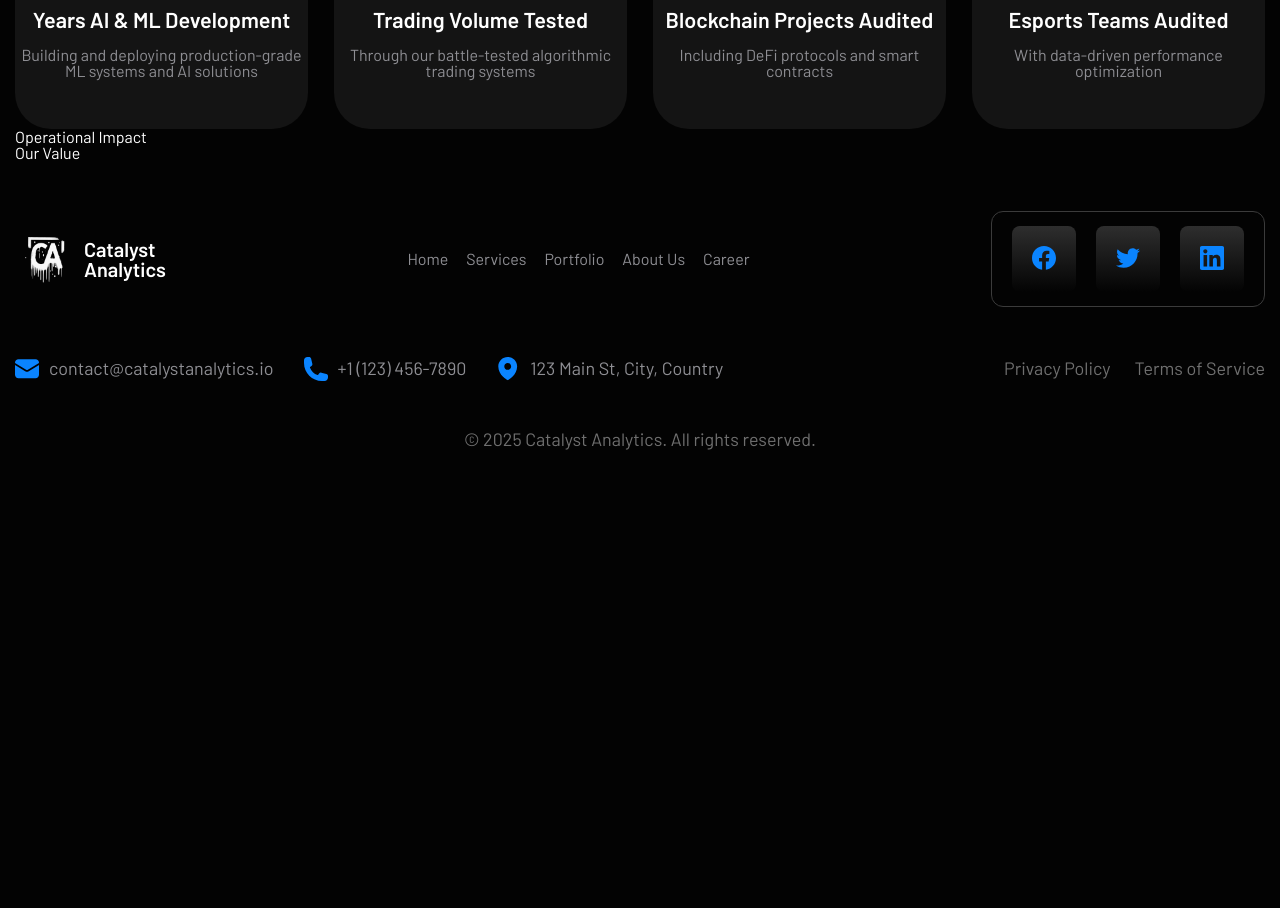
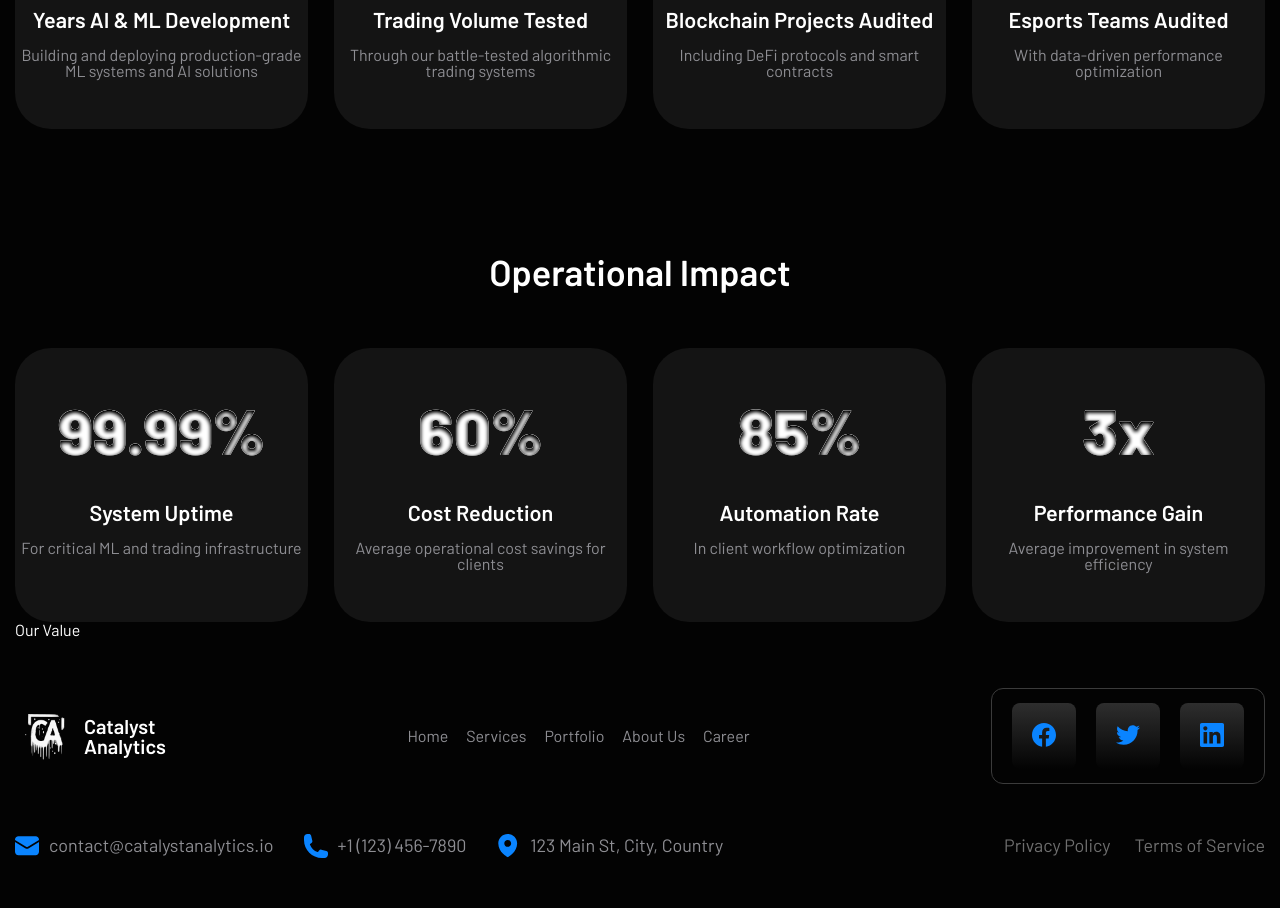
Before and after one commit to RVasyliuk-2003/Catalyst-Analytics, a React (Vite) app: page /about-us in a window 1280 px wide. Shown: the part 2600-3508 px from the top of the page. Before the commit the page ends 3099 px from the top, so only its background shows below. Built offline with nearby package versions, Linux system fonts and the light colour scheme.

Commit message:
feat(about): add Operation impact section

```diff
--- a/src/components/MainPage/AboutUsPage/Impact/OperationalImpact.tsx
+++ b/src/components/MainPage/AboutUsPage/Impact/OperationalImpact.tsx
@@ -3,7 +3,51 @@ import style from "./operationalImpact.module.scss";
 const OperationalImpact = () => {
   return (
     <section className={style.operationalImpact}>
-      <h2>Operational Impact</h2>
+      <h2 className={style.operationalImpact__title}>Operational Impact</h2>
+
+      <div className={style.operationalImpact__boxs}>
+        <div className={style.operationalImpact__boxs__box}>
+          <b className={style.operationalImpact__boxs__box_b}>
+            99.99<span>%</span>
+          </b>
+          <h4 className={style.operationalImpact__boxs__box_title}>
+            System Uptime
+          </h4>
+          <p className={style.operationalImpact__boxs__box_p}>
+            For critical ML and trading infrastructure
+          </p>
+        </div>
+
+        <div className={style.operationalImpact__boxs__box}>
+          <b className={style.operationalImpact__boxs__box_b}>60%</b>
+          <h4 className={style.operationalImpact__boxs__box_title}>
+            Cost Reduction
+          </h4>
+          <p className={style.operationalImpact__boxs__box_p}>
+            Average operational cost savings for clients
+          </p>
+        </div>
+
+        <div className={style.operationalImpact__boxs__box}>
+          <b className={style.operationalImpact__boxs__box_b}>85%</b>
+          <h4 className={style.operationalImpact__boxs__box_title}>
+            Automation Rate
+          </h4>
+          <p className={style.operationalImpact__boxs__box_p}>
+            In client workflow optimization
+          </p>
+        </div>
+
+        <div className={style.operationalImpact__boxs__box}>
+          <b className={style.operationalImpact__boxs__box_b}>3x</b>
+          <h4 className={style.operationalImpact__boxs__box_title}>
+            Performance Gain
+          </h4>
+          <p className={style.operationalImpact__boxs__box_p}>
+            Average improvement in system efficiency
+          </p>
+        </div>
+      </div>
     </section>
   );
 };
--- a/src/components/MainPage/AboutUsPage/Impact/operationalImpact.module.scss
+++ b/src/components/MainPage/AboutUsPage/Impact/operationalImpact.module.scss
@@ -0,0 +1,49 @@
+.operationalImpact {
+  padding-top: 115px;
+
+  &__title {
+    font-weight: 600;
+    font-size: 2.25rem;
+    line-height: 156%;
+    text-align: center;
+  }
+
+  &__boxs {
+    margin-top: 48px;
+    display: flex;
+    justify-content: space-between;
+
+    &__box {
+      border-radius: 36px;
+      padding: 42px 5px;
+      max-width: 293px;
+      width: 100%;
+      height: 274px;
+      background-color: var(--bg-card);
+    }
+
+    &__box_b {
+      display: block;
+      font-weight: 900;
+      font-size: 4rem;
+      line-height: 125%;
+      text-align: center;
+
+      filter: url(#true-inner-shadow);
+    }
+
+    &__box_title {
+      margin-top: 32px;
+      font-weight: 600;
+      font-size: 1.35rem;
+      text-align: center;
+    }
+
+    &__box_p {
+      margin-top: 16px;
+      font-size: 1rem;
+      text-align: center;
+      color: var(--text-p-gray);
+    }
+  }
+}
```
